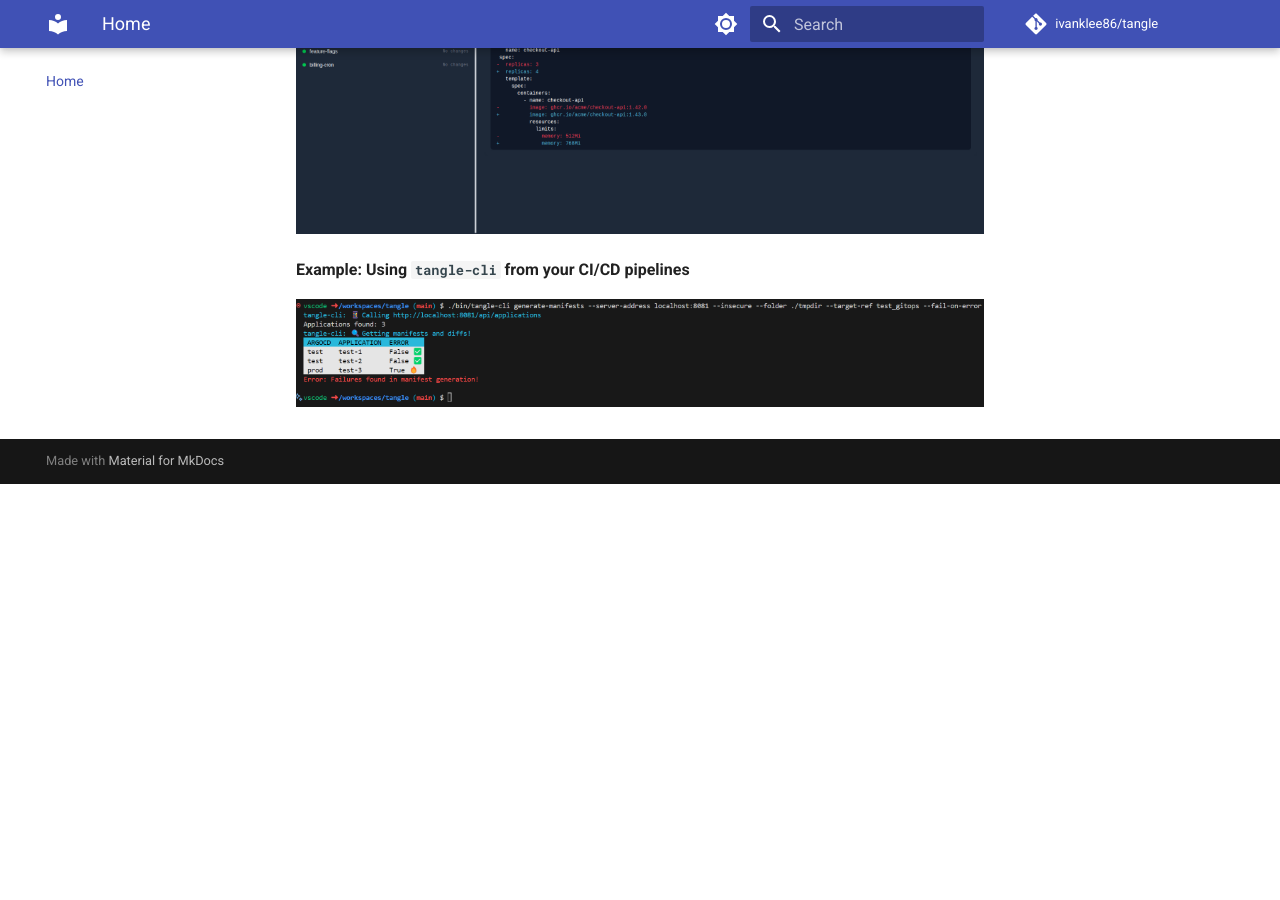
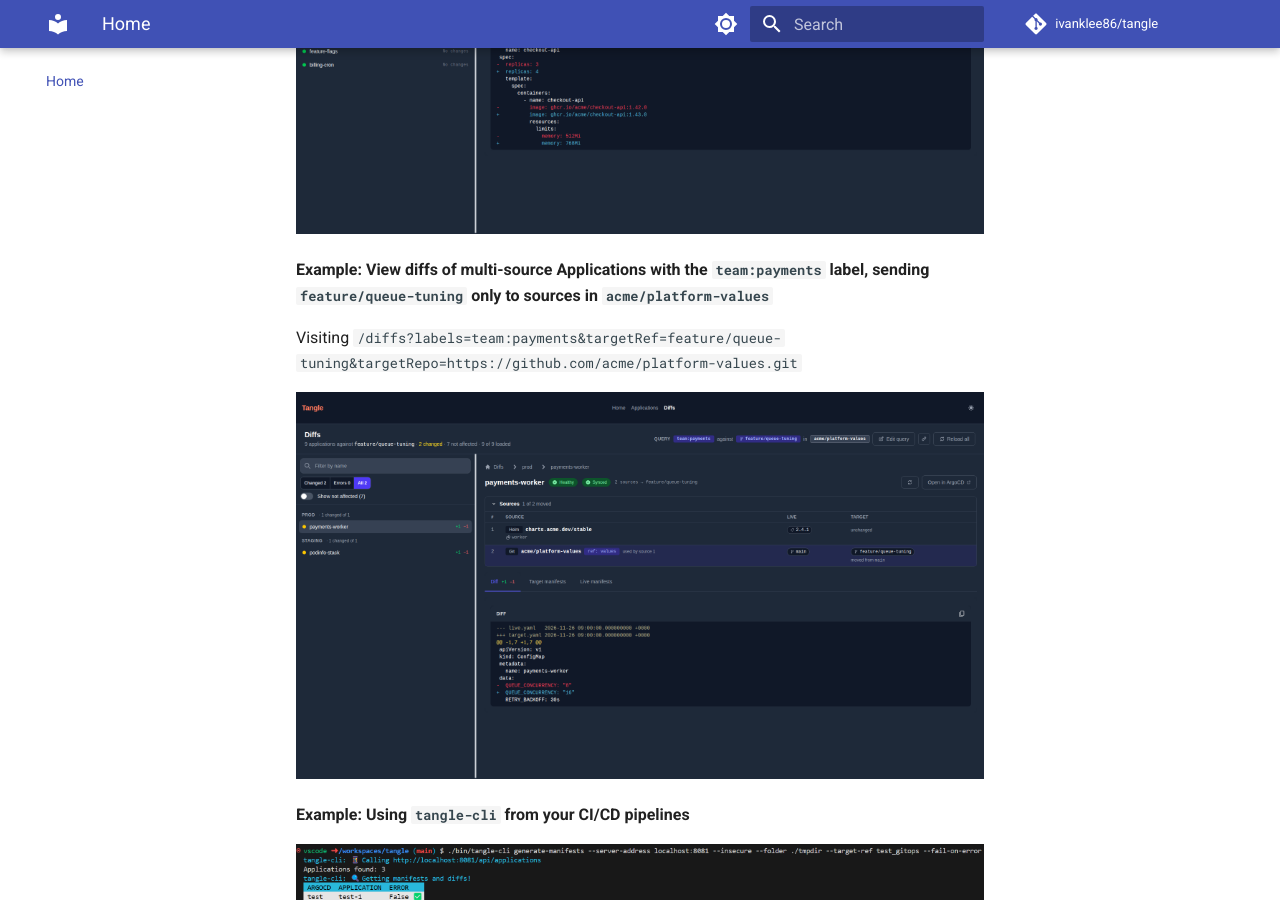
Before and after one commit to ivanklee86/tangle, an MkDocs documentation site: the page built from docs/index.md, in a window 1280 px wide and 900 px high, scrolled down 1807 px. Built offline with MkDocs 1.6.1 and Material for MkDocs 9.7.7, drawn with Linux system fonts in a browser that asks for light colours; comment, search, counter and statistics services are not loaded; before the commit the page ends 2291 px from its top, so only the background shows below that.

Commit message:
Add a multi-source scenario to the docs screenshots
TangleMultiSource.png shows team:payments diffed against
feature/queue-tuning with targetRepo set to acme/platform-values: the
multi-source payments-worker, its Sources panel with only the
platform-values source moved, and the unaffected applications hidden.

Co-Authored-By: Claude Opus 5.5 <noreply@anthropic.com>

```diff
--- a/docs/index.md
+++ b/docs/index.md
@@ -27,6 +27,12 @@ Visiting `/diffs?labels=tier:backend&targetRef=feature/queue-tuning`
 
 ![Diffs](./images/TangleDiffs.png)
 
+**Example: View diffs of multi-source Applications with the `team:payments` label, sending `feature/queue-tuning` only to sources in `acme/platform-values`**
+
+Visiting `/diffs?labels=team:payments&targetRef=feature/queue-tuning&targetRepo=https://github.com/acme/platform-values.git`
+
+![Multi-source diffs](./images/TangleMultiSource.png)
+
 **Example: Using `tangle-cli` from your CI/CD pipelines**
 
 ![CLI](./images/TangleCLI.png)
```
Also changed, not shown: README.md (+6 -0 lines), docs/agents/internals.md (+1 -1 lines), web/e2e/docs/readme.spec.ts (+26 -1 lines), docs/images/TangleMultiSource.png (added).
